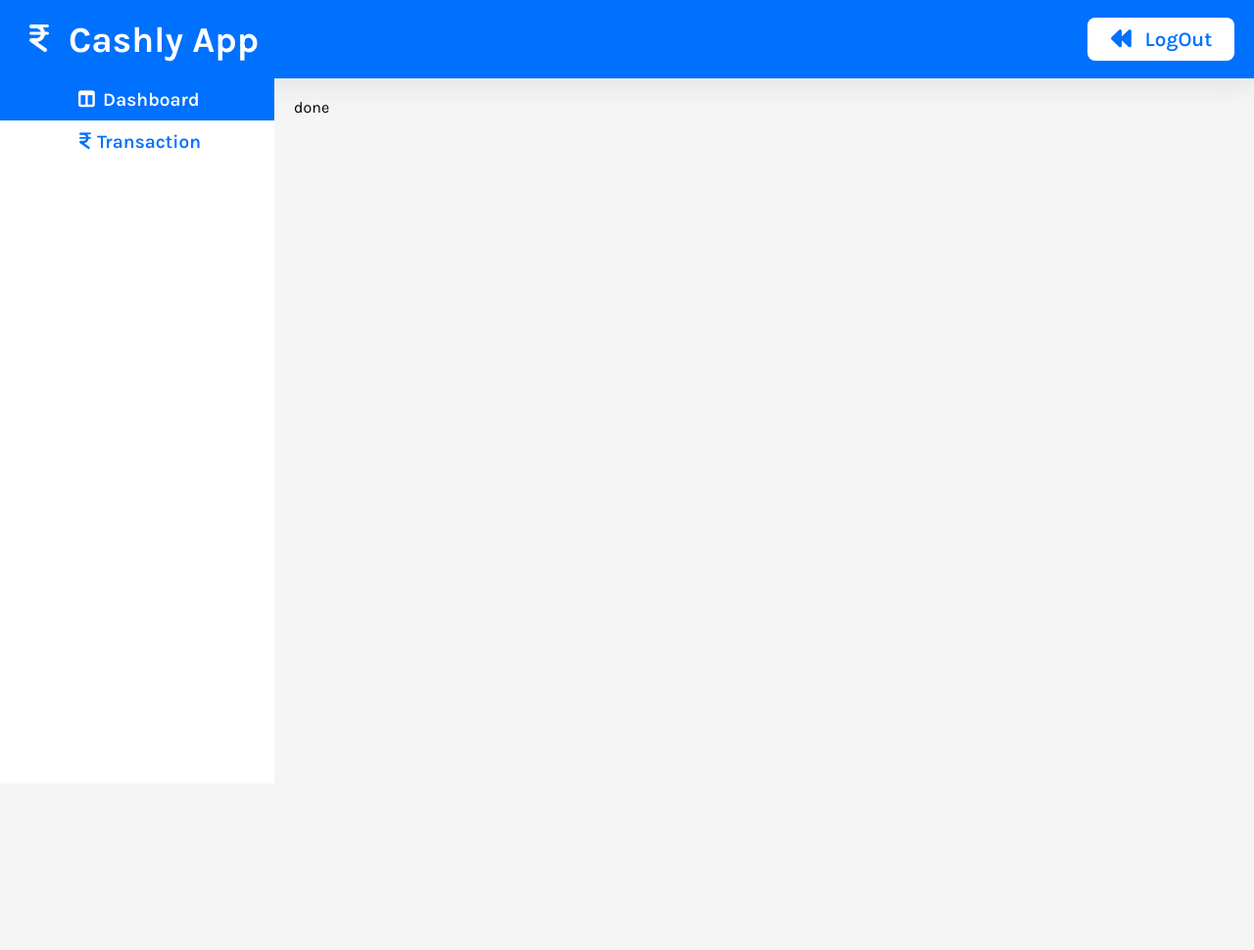
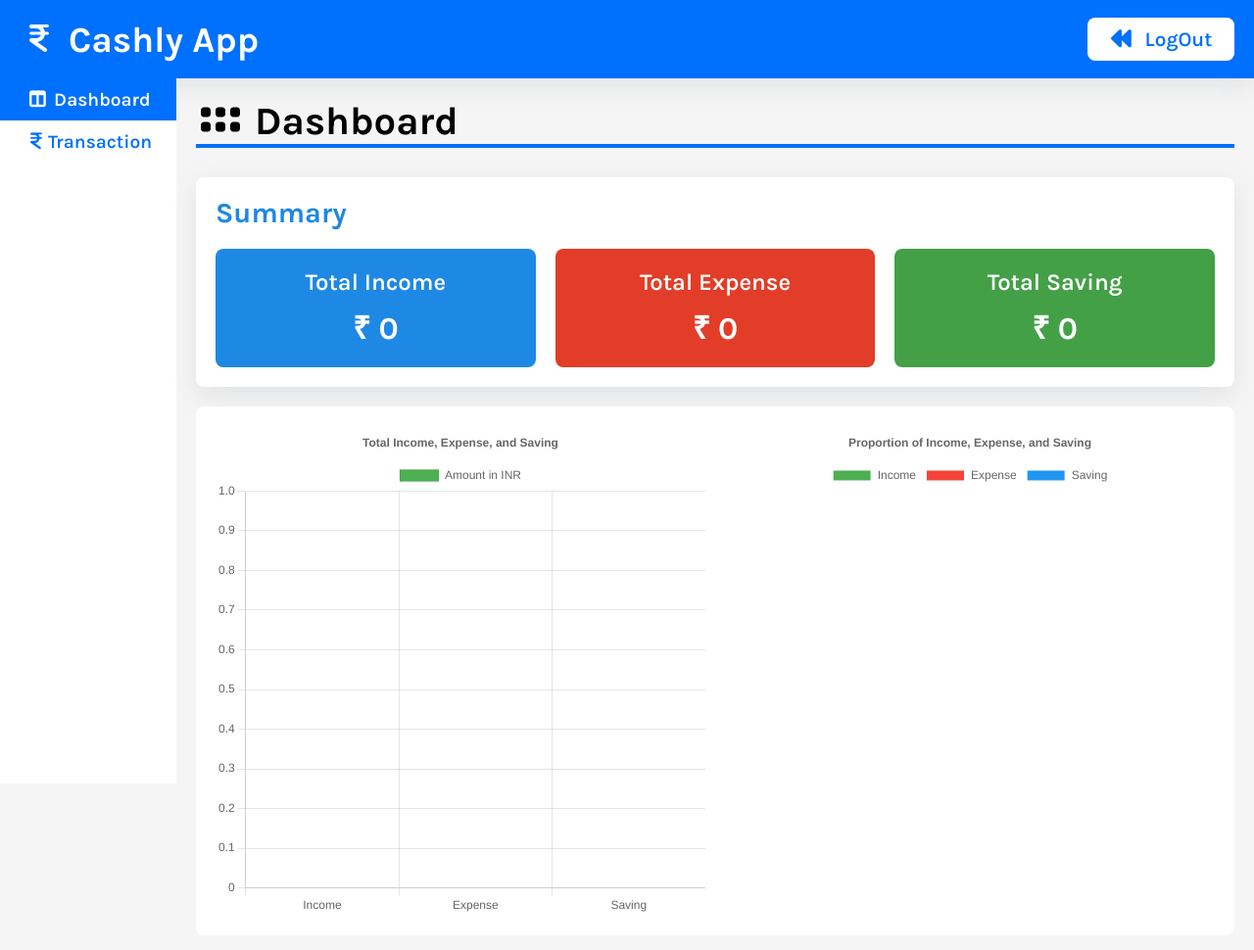
Before and after one commit to coder0898/CashlyApp, a website built with Vite: page home.html in a window 1280 px wide. Shown: the whole page at 98% size. Before the commit the page ends 800 px from the top, so only its background shows below. Built offline with nearby package versions, Linux system fonts and the light colour scheme.

Commit message:
dashboard completed

```diff
--- a/home.html
+++ b/home.html
@@ -5,6 +5,7 @@
     <meta name="viewport" content="width=device-width, initial-scale=1.0" />
     <title>Cashly App: Home</title>
     <link rel="stylesheet" href="./src/css/home.css" />
+    <link rel="stylesheet" href="./src/css/dashboard.css" />
     <link
       rel="stylesheet"
       href="https://cdnjs.cloudflare.com/ajax/libs/font-awesome/7.0.0/css/all.min.css"
@@ -35,7 +36,32 @@
       </aside>
 
       <section class="container">
-        <div class="content active" data-tab="1">done</div>
+        <div class="content active" data-tab="1">
+          <h2>
+            <span><i class="fa-solid fa-grip"></i></span> Dashboard
+          </h2>
+          <div class="card-content">
+            <h3>Summary</h3>
+            <div class="card-container">
+              <div class="card income">
+                <p>Total Income</p>
+                <span id="totalIncome"></span>
+              </div>
+              <div class="card expense">
+                <p>Total Expense</p>
+                <span id="totalExpense"></span>
+              </div>
+              <div class="card saving">
+                <p>Total Saving</p>
+                <span id="totalSaving"></span>
+              </div>
+            </div>
+          </div>
+          <div class="chart-container">
+            <canvas id="barChart"></canvas>
+            <canvas id="pieChart"></canvas>
+          </div>
+        </div>
 
         <div class="content" data-tab="2">
           <h2>
--- a/package.json
+++ b/package.json
@@ -10,5 +10,8 @@
   },
   "devDependencies": {
     "vite": "^7.1.2"
+  },
+  "dependencies": {
+    "chart.js": "^4.5.0"
   }
 }
--- /dev/null
+++ b/src/css/dashboard.css
@@ -0,0 +1,121 @@
+:root {
+  --card-radius: 0.5rem;
+  --card-padding: 20px;
+  --color-income: #1e88e5;
+  --color-expense: #e23d28;
+  --color-saving: #43a047;
+  --bg-white: #fff;
+  --text-primary: #1e88e5;
+}
+
+/* ---------- Card Summary Section ---------- */
+.card-content {
+  margin: 10px 0 20px 0;
+  background-color: var(--bg-white);
+  padding: var(--card-padding);
+  display: flex;
+  flex-direction: column;
+  border-radius: var(--card-radius);
+  box-shadow: rgba(149, 157, 165, 0.2) 0px 8px 24px;
+}
+
+.card-content h3 {
+  margin-bottom: 20px;
+  font-size: 1.8rem;
+  color: var(--text-primary);
+}
+
+.card-container {
+  display: flex;
+  justify-content: space-between;
+  flex-wrap: wrap;
+  gap: 20px;
+}
+
+/* ---------- Individual Cards ---------- */
+.card {
+  flex: 1 1 300px;
+  max-width: 100%;
+  display: flex;
+  flex-direction: column;
+  justify-content: center;
+  align-items: center;
+  color: #fff;
+  border-radius: var(--card-radius);
+  padding: var(--card-padding);
+  box-sizing: border-box;
+}
+
+.income {
+  background-color: var(--color-income);
+}
+
+.expense {
+  background-color: var(--color-expense);
+}
+
+.saving {
+  background-color: var(--color-saving);
+}
+
+.card p {
+  font-size: 1.5rem;
+  font-weight: 600;
+  margin-bottom: 10px;
+}
+
+.card span {
+  font-size: 2rem;
+  font-weight: 700;
+}
+
+/* ---------- Charts Section ---------- */
+.chart-container {
+  display: flex;
+  gap: 20px;
+  justify-content: space-between;
+  padding: var(--card-padding);
+  background-color: var(--bg-white);
+  border-radius: var(--card-radius);
+  margin-bottom: 20px;
+}
+
+.chart-container canvas{
+    width: 100%;
+    max-width: 500px;
+    height: 100%;
+    max-height: 500px;
+}
+
+
+/* ---------- Media Queries ---------- */
+@media (max-width: 768px) {
+  .card-content h3 {
+    font-size: 1.5rem;
+  }
+
+  .card p {
+    font-size: 1.2rem;
+  }
+
+  .card span {
+    font-size: 1.6rem;
+  }
+
+  .chart-container {
+    flex-direction: column;
+  }
+
+  .chart-container canvas {
+    width: 100% !important;
+    height: auto !important;
+  }
+
+  .card-container {
+    flex-direction: column;
+  }
+
+  .card {
+    width: 100%;
+  }
+}
--- /dev/null
+++ b/src/js/dashboard.js
@@ -0,0 +1,122 @@
+// dashboard.js
+import {
+  Chart,
+  BarController,
+  BarElement,
+  PieController,
+  ArcElement,
+  CategoryScale,
+  LinearScale,
+  Title,
+  Tooltip,
+  Legend,
+} from "chart.js";
+
+// Register all needed components
+Chart.register(
+  BarController,
+  BarElement,
+  PieController,
+  ArcElement,
+  CategoryScale,
+  LinearScale,
+  Title,
+  Tooltip,
+  Legend
+);
+
+// DOM Elements
+const totalIncome = document.getElementById("totalIncome");
+const totalExpense = document.getElementById("totalExpense");
+const totalSaving = document.getElementById("totalSaving");
+
+// Exported function to calculate and update UI
+export function updateDashboardSummary() {
+  const transactionList =
+    JSON.parse(localStorage.getItem("transactions")) || [];
+
+  let incomeTotal = 0;
+  let expenseTotal = 0;
+
+  transactionList.forEach(({ type, amount }) => {
+    if (type === "income") {
+      incomeTotal += amount;
+    } else if (type === "expense") {
+      expenseTotal += amount;
+    }
+  });
+
+  const savingTotal = incomeTotal - expenseTotal;
+
+  // Update UI
+  totalIncome.innerHTML = `&#8377; ${incomeTotal}`;
+  totalExpense.innerHTML = `&#8377; ${expenseTotal}`;
+  totalSaving.innerHTML = `&#8377; ${savingTotal}`;
+
+  // Draw charts with updated data
+  chartDisplay([incomeTotal, expenseTotal, savingTotal]);
+}
+
+const labels = ["Income", "Expense", "Saving"];
+
+function chartDisplay(dataValues) {
+  // Bar Chart
+  const ctxBar = document.getElementById("barChart").getContext("2d");
+  new Chart(ctxBar, {
+    type: "bar",
+    data: {
+      labels: labels,
+      datasets: [
+        {
+          label: "Amount in INR",
+          data: dataValues,
+          backgroundColor: ["#4CAF50", "#F44336", "#2196F3"],
+          borderWidth: 1,
+        },
+      ],
+    },
+    options: {
+      responsive: true,
+      plugins: {
+        title: {
+          display: true,
+          text: "Total Income, Expense, and Saving",
+        },
+      },
+      scales: {
+        y: {
+          beginAtZero: true,
+        },
+      },
+    },
+  });
+
+  // Pie Chart
+  const ctxPie = document.getElementById("pieChart").getContext("2d");
+  new Chart(ctxPie, {
+    type: "pie",
+    data: {
+      labels: labels,
+      datasets: [
+        {
+          data: dataValues,
+          backgroundColor: ["#4CAF50", "#F44336", "#2196F3"],
+        },
+      ],
+    },
+    options: {
+      responsive: true,
+      plugins: {
+        title: {
+          display: true,
+          text: "Proportion of Income, Expense, and Saving",
+        },
+      },
+    },
+  });
+}
+
+// Initial load
+window.addEventListener("DOMContentLoaded", () => {
+  updateDashboardSummary();
+});
--- a/src/js/transactionForm.js
+++ b/src/js/transactionForm.js
@@ -1,3 +1,5 @@
+import { updateDashboardSummary } from "./dashboard";
+
 export function initTransactionForm() {
   // DOM Element
 
@@ -63,6 +65,7 @@
     transactionList.push(transDetails);
     localStorage.setItem("transactions", JSON.stringify(transactionList));
     ResetInputForm();
+    DisplayList();
   }
 
   function DisplayList() {
@@ -126,7 +129,7 @@
       actionTag.setAttribute("data-label", "Actions");
 
       const buttonGroup = document.createElement("div");
-      buttonGroup.classList.add = "button-group";
+      buttonGroup.classList.add("button-group");
 
       const viewBtn = document.createElement("button");
       viewBtn.id = "viewDetail";
@@ -137,6 +140,15 @@
       deleteBtn.id = "deleteTrans";
       deleteBtn.setAttribute("data-id", id);
       deleteBtn.innerHTML = `<i class="fa-solid fa-trash"></i>`;
+
+      deleteBtn.addEventListener("click", (e) => {
+        e.preventDefault();
+        const id = Number(deleteBtn.dataset.id);
+        transactionList = transactionList.filter((data) => data.id !== id);
+        localStorage.setItem("transactions", JSON.stringify(transactionList));
+        DisplayList();
+        updateDashboardSummary();
+      });
 
       // Style buttons if needed
       viewBtn.style.marginRight = "8px";
@@ -162,6 +174,7 @@
   tansSubmit.addEventListener("click", (e) => {
     e.preventDefault();
     TransationSubmit();
+    updateDashboardSummary();
   });
 
   resetTrans.addEventListener("click", (e) => {
```
Also changed, not shown: 1 other file.
